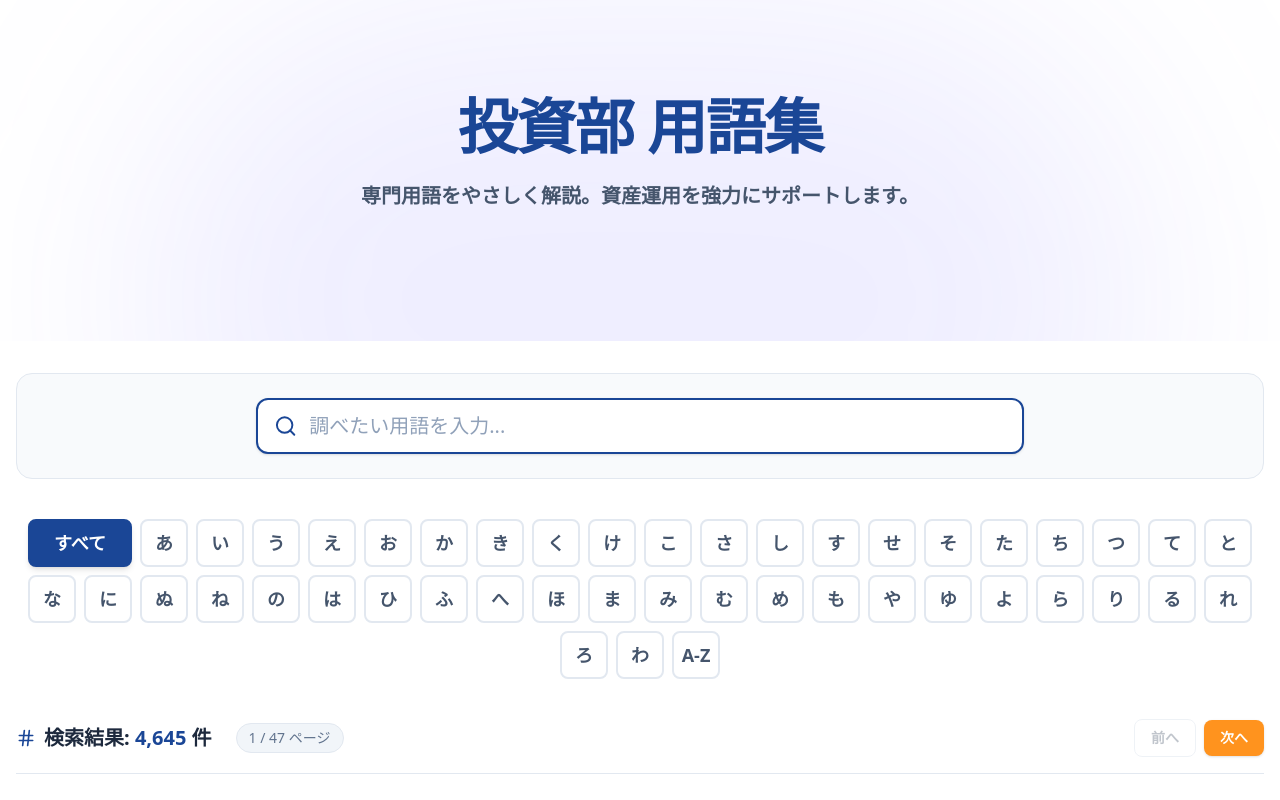
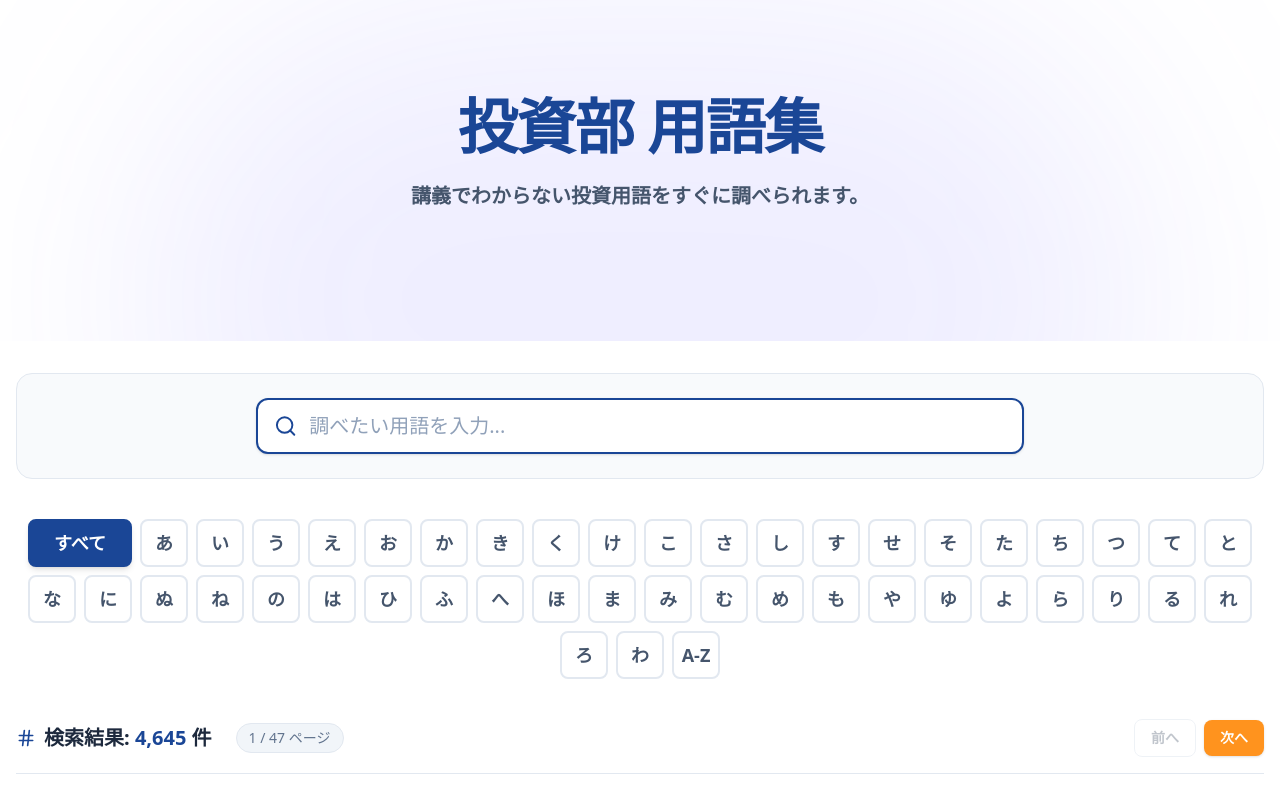
Before and after one commit to AIHD-GAMES/glossary-scraper, a Next.js app in the folder glossary-site/: page / in a window 1280 px wide. Shown: the top 800 px of the page. Built offline with nearby package versions, Linux system fonts and the light colour scheme.

Commit message:
UI: Update subtitle in page.tsx

```diff
--- a/glossary-site/src/app/page.tsx
+++ b/glossary-site/src/app/page.tsx
@@ -13,7 +13,7 @@ export default function Home() {
             投資部 用語集
           </h1>
           <p className="text-xl text-slate-600 max-w-2xl mx-auto leading-relaxed font-bold">
-            専門用語をやさしく解説。資産運用を強力にサポートします。
+            講義でわからない投資用語をすぐに調べられます。
           </p>
         </div>
       </div>
```
